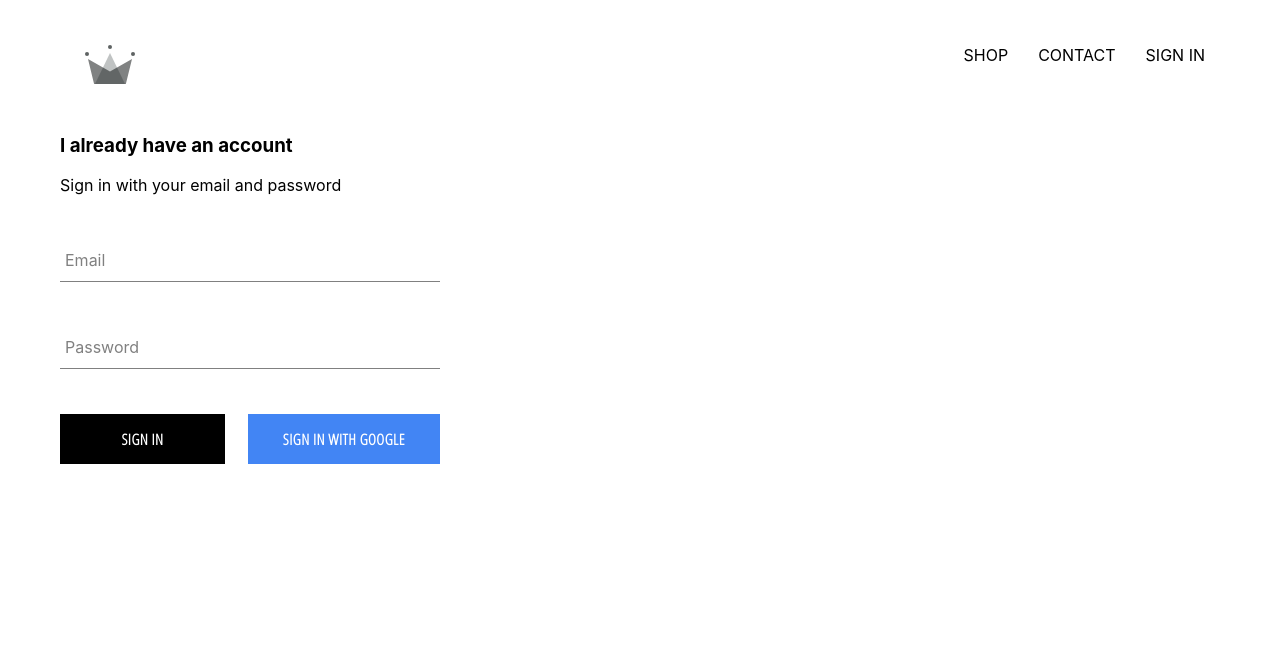
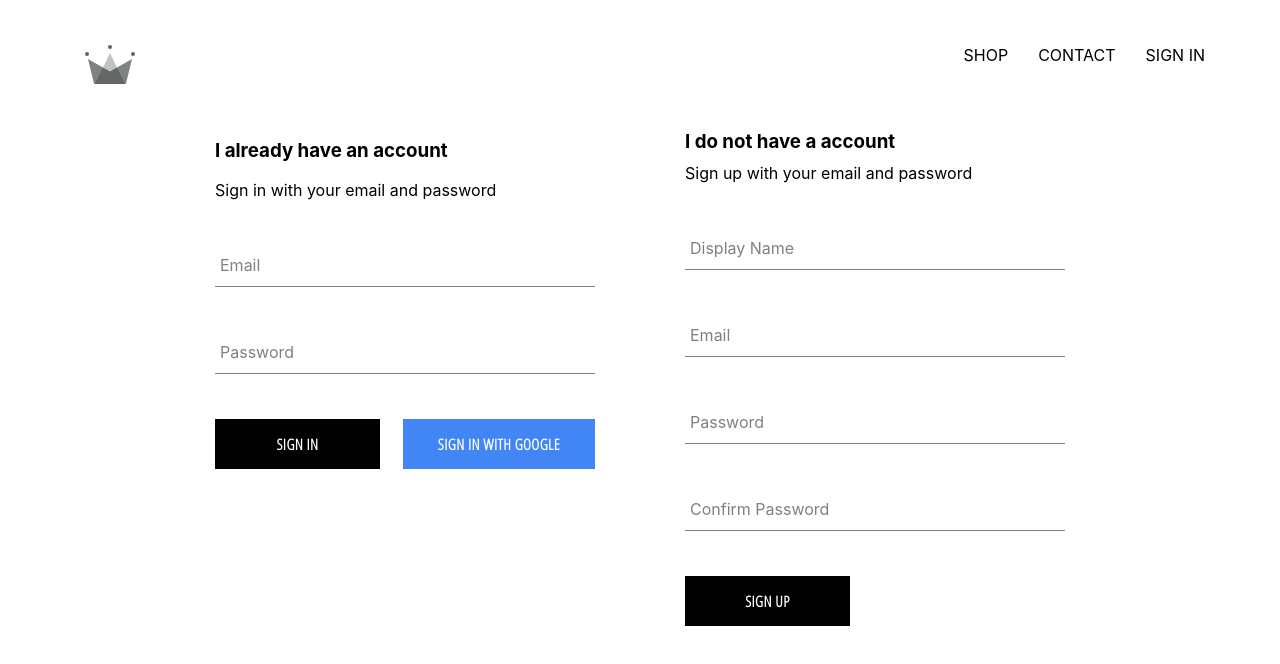
Before and after one commit to senth542002/crwn-clothing, a React (Create React App) app: page /signin in a window 1280 px wide. Shown: the top 664 px of the page. Built offline with nearby package versions, Linux system fonts and the light colour scheme; no server answers.

Commit message:
Implemented firebase utils, included ability to store authenticated users in to firestore database

```diff
--- a/src/App.js
+++ b/src/App.js
@@ -5,7 +5,7 @@
 import ShopPage from './pages/shop/shop.component';
 import Header from './components/header/header.component';
 import SignInAndSignUpPage from './components/sign-in-and-sign-up/sign-in-and-sign-up.component';
-import {auth} from './firebase/firebase.utils';
+import {auth, createUserProfileDocument} from './firebase/firebase.utils';
 
 class App extends React.Component {
 
@@ -20,10 +20,22 @@
   unsubscribeFromAuth = null;
 
   componentDidMount() {
-    this.unsubscribeFromAuth = auth.onAuthStateChanged(user => {
-      this.setState ({currentUser: user});
+    this.unsubscribeFromAuth = auth.onAuthStateChanged(async userAuth => {
+      if(userAuth) {
+        const userRef = await createUserProfileDocument(userAuth);
 
-      console.log(user);
+        userRef.onSnapshot(snapshot => {
+          this.setState({
+            currentUser: {
+              id: snapshot.id,
+              ...snapshot.data()
+            }
+          });
+          console.log(this.state)
+        });
+
+      }
+      this.setState({currentUser: userAuth});
     });
   }
 
--- a/src/components/sign-in-and-sign-up/sign-in-and-sign-up.component.jsx
+++ b/src/components/sign-in-and-sign-up/sign-in-and-sign-up.component.jsx
@@ -1,10 +1,12 @@
 import React from 'react';
 import './sign-in-and-sign-up.styles.scss';
 import SignIn from './../sign-in/sign-in.component';
+import SignUp from '../sign-up/sign-up.component'
 
 const SignInAndSignUpPage = () => (
     <div className='sign-in-and-sign-up'>
     <SignIn />
+    <SignUp />
     </div>
 );
 
--- a/src/components/sign-in-and-sign-up/sign-in-and-sign-up.styles.scss
+++ b/src/components/sign-in-and-sign-up/sign-in-and-sign-up.styles.scss
@@ -0,0 +1,6 @@
+.sign-in-and-sign-up{
+    width: 850px;
+    display: flex;
+    justify-content: space-between;
+    margin: 30px auto;
+}
--- /dev/null
+++ b/src/components/sign-up/sign-up.component.jsx
@@ -0,0 +1,94 @@
+import React from 'react';
+import './sign-up.syles.scss'
+import FormInput  from '../form-input/form-input.component';
+import CustomButton from '../custom-button/custom-button.component';
+import {auth, createUserProfileDocument} from '../../firebase/firebase.utils';
+
+class SignUp extends React.Component {
+
+    constructor(props){
+        super(props);
+        this.state = {
+            displayName: '',
+            email: '',
+            password: '',
+            confirmPassword: '',
+        }
+    }
+
+    handleSubmit = async event => {
+        event.preventDefault();
+        const {displayName, email, password, confirmPassword} = this.state;
+
+        if(password !== confirmPassword) {
+            alert("passwords don't match")
+            return;
+        }
+
+        try{
+            const { user} = await auth.createUserWithEmailAndPassword(email, password);
+            await createUserProfileDocument(user, {displayName});
+            this.setState({
+                displayName: '',
+                email: '',
+                password: '',
+                confirmPassword: '',
+            })
+        }catch(error){
+            console.error(error)
+        }
+    };
+
+    handleChange = event => {
+        const {name, value} = event.target;
+        this.setState({[name]: value});
+    }
+
+    render(){
+        const {displayName, email, password, confirmPassword} = this.state;
+        return (
+            <div className='sign-up'>
+                <h3 className='title'>I do not have a account</h3>
+                <span>Sign up with your email and password</span>
+                <form className='sign-up-form' onSubmit={this.handleSubmit}>
+                    <FormInput
+                    type='text'
+                    name='displayName'
+                    value={displayName}
+                    onChange={this.handleChange}
+                    label='Display Name'
+                    required
+                    />
+                    <FormInput
+                    type='email'
+                    name='email'
+                    value={email}
+                    onChange={this.handleChange}
+                    label='Email'
+                    required
+                    />
+                    <FormInput
+                    type='password'
+                    name='password'
+                    value={password}
+                    onChange={this.handleChange}
+                    label='Password'
+                    required
+                    />
+                    <FormInput
+                    type='password'
+                    name='confirmPassword'
+                    value={confirmPassword}
+                    onChange={this.handleChange}
+                    label='Confirm Password'
+                    required
+                    />
+                    <CustomButton type='submit'>SIGN UP</CustomButton>
+                </form>
+            </div>
+        );
+    }
+
+}
+
+export default SignUp;
--- /dev/null
+++ b/src/components/sign-up/sign-up.syles.scss
@@ -0,0 +1,9 @@
+.sign-up {
+    display: flex;
+    flex-direction: column;
+    width: 380px;
+
+    .title {
+        margin: 10px 0;
+    }
+}
--- a/src/firebase/firebase.utils.js
+++ b/src/firebase/firebase.utils.js
@@ -13,6 +13,31 @@
     measurementId: "G-T3XGH11Q01"
   };
 
+  export const createUserProfileDocument = async (userAuth, additionalData) => {
+    if(!userAuth) { return; }
+
+    const userRef = firestore.doc(`users/${userAuth.uid}`);
+
+    const snapShot = await userRef.get();
+
+    if(!snapShot.exists) {
+        const { displayName , email } = userAuth;
+        const craetedAt = new Date();
+
+        try{
+            await userRef.set({
+                displayName,
+                email,
+                craetedAt,
+                ...additionalData
+            })
+        }catch(error) {
+            console.log('error creating user', error.message);
+        }
+    }
+    return userRef;
+  }
+
   firebase.initializeApp(config);
 
   export const auth = firebase.auth();
```
